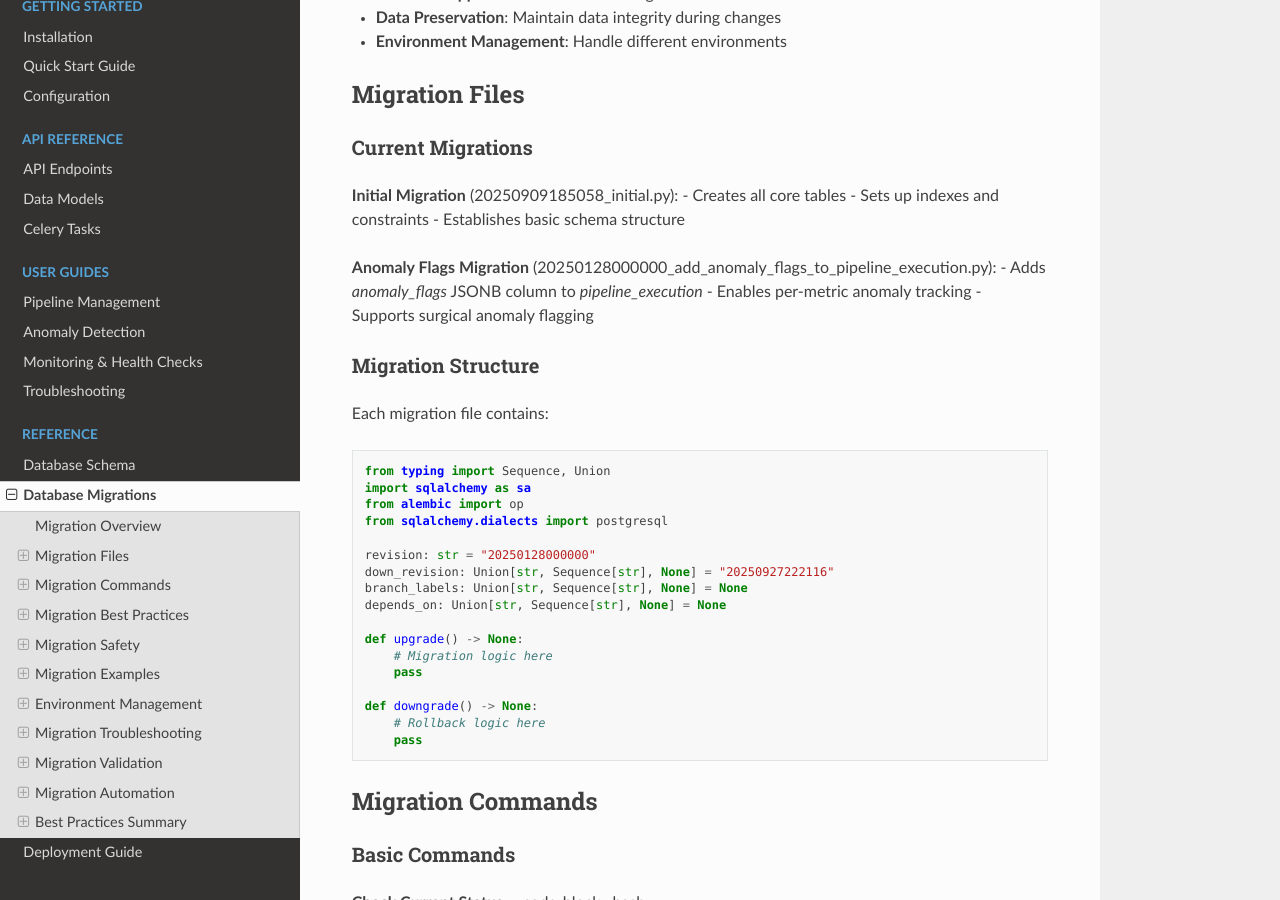
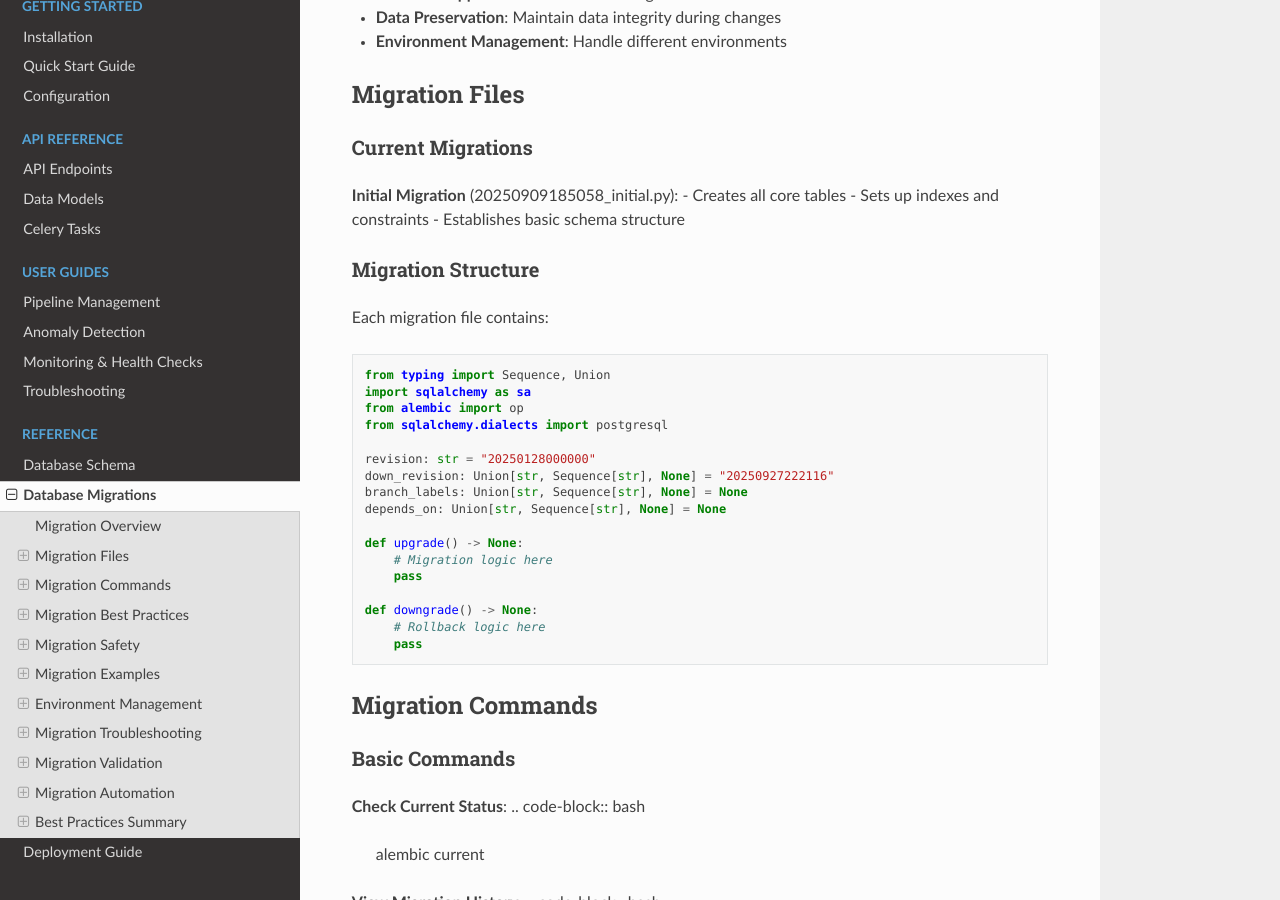
Before and after one commit to cmgoffena13/etl-watcher, a Sphinx documentation site: the page built from docs/reference/migrations.rst, in a window 1280 px wide and 900 px high, scrolled down 354 px. Built offline with Sphinx 7.4.7 and the Read the Docs theme 3.1.0, drawn with Linux system fonts in a browser that asks for light colours.

Commit message:
another try

```diff
--- a/docs/conf.py
+++ b/docs/conf.py
@@ -22,6 +22,9 @@ extensions = [
     "sphinx.ext.todo",
     "myst_parser",
 ]
+
+# Set the master document
+master_doc = "index"
 
 templates_path = ["_templates"]
 exclude_patterns = ["_build", "Thumbs.db", ".DS_Store"]
--- a/docs/reference/migrations.rst
+++ b/docs/reference/migrations.rst
@@ -23,11 +23,6 @@ Current Migrations
 - Creates all core tables
 - Sets up indexes and constraints
 - Establishes basic schema structure
-
-**Anomaly Flags Migration** (20250128000000_add_anomaly_flags_to_pipeline_execution.py):
-- Adds `anomaly_flags` JSONB column to `pipeline_execution`
-- Enables per-metric anomaly tracking
-- Supports surgical anomaly flagging
 
 Migration Structure
 ~~~~~~~~~~~~~~~~~~
```
